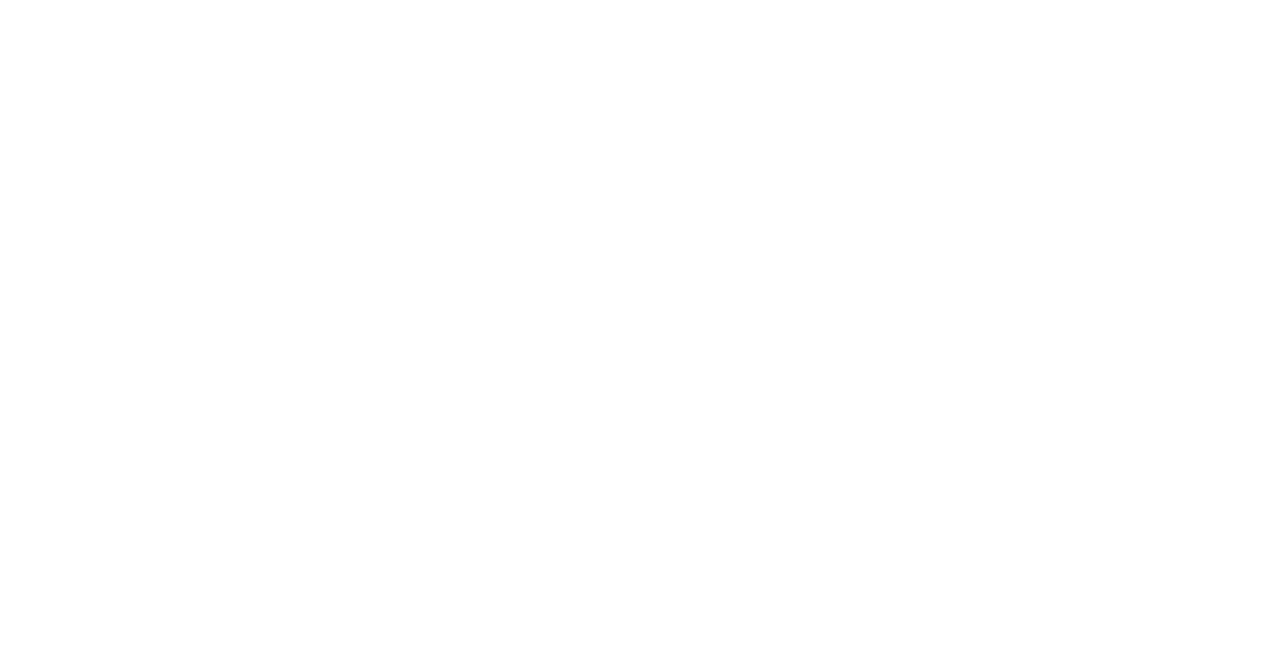
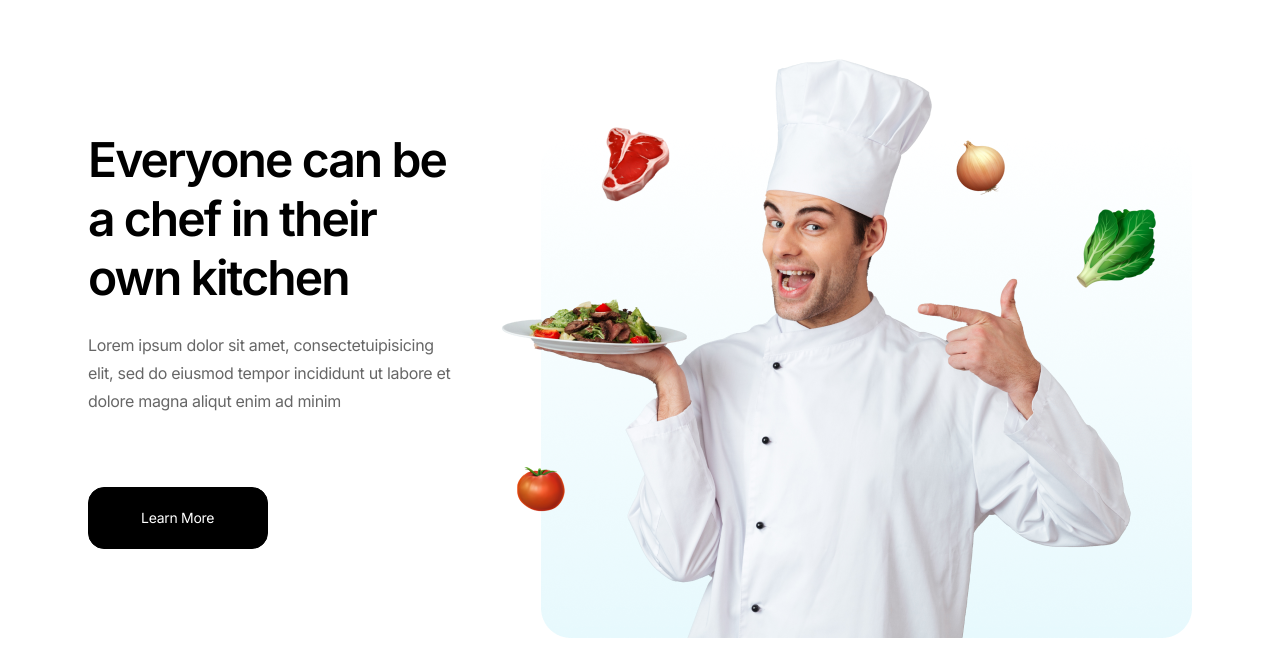
Before and after one commit to Inna-Kulish/recipes-project, a React (Vite) app: page / in a window 1280 px wide. Shown: the part 2130-2776 px from the top of the page. Before the commit the page ends 2019 px from the top, so only its background shows below. Built offline with nearby package versions, Linux system fonts and the light colour scheme; no server answers.

Commit message:
learn more section

```diff
--- /dev/null
+++ b/src/components/Button/Button.module.scss
@@ -0,0 +1,21 @@
+@import "@/styles/variables";
+
+.btn {
+  padding: 21px 53px 22px 52px;
+
+  font-size: 14px;
+  letter-spacing: -0.02em;
+
+  color: $white;
+  background-color: $black;
+  border-radius: 16px;
+  border: 1px solid $black;
+
+  transition: all 0.3s ease-in-out;
+}
+
+.btn:hover,
+.btn:focus {
+  color: $black;
+  background-color: $white;
+}
--- /dev/null
+++ b/src/components/Button/Button.tsx
@@ -0,0 +1,13 @@
+import styles from "./Button.module.scss";
+
+interface ButtonProps {
+    name: string;
+}
+
+const Button = ({name}: ButtonProps) => {
+    return (
+        <button className={styles.btn}>{name}</button>
+    )
+}
+
+export default Button;
--- /dev/null
+++ b/src/components/LearnMore/LearnMore.module.scss
@@ -0,0 +1,35 @@
+@import "@/styles/variables";
+
+.container {
+  display: flex;
+  flex-direction: column;
+  gap: 20px;
+  margin-top: 160px;
+  align-items: center;
+
+  @media screen and (min-width: 1060px) {
+    flex-direction: row;
+    justify-content: space-between;
+  }
+}
+
+.descWrap {
+  max-width: 526px;
+}
+
+.title {
+  font-size: 36px;
+  letter-spacing: -0.04em;
+
+  @media screen and (min-width: 1060px) {
+    font-size: 48px;
+  }
+}
+
+.desc {
+  margin-top: 24px;
+  margin-bottom: 72px;
+
+  line-height: 28px;
+  color: $black60;
+}
--- /dev/null
+++ b/src/components/LearnMore/LearnMore.tsx
@@ -0,0 +1,23 @@
+import Button from "../Button/Button";
+import styles from "./LearnMore.module.scss";
+import chef from "@/assets/images/learn_more/chef.png";
+
+const LearnMore = () => {
+  return (
+    <div className={styles.container}>
+      <div className={styles.descWrap}>
+        <h2 className={styles.title}>
+          Everyone can be a chef in their own kitchen
+        </h2>
+        <p className={styles.desc}>
+          Lorem ipsum dolor sit amet, consectetuipisicing elit, sed do eiusmod
+          tempor incididunt ut labore et dolore magna aliqut enim ad minim
+        </p>
+        <Button name={"Learn More"} />
+      </div>
+      <img src={chef} alt="portrait happy male chef dressed uniform" />
+    </div>
+  );
+};
+
+export default LearnMore;
--- a/src/pages/Home.tsx
+++ b/src/pages/Home.tsx
@@ -1,7 +1,8 @@
+import { useState } from "react";
 import Hero from "../components/Hero/Hero";
 import Categories from "../components/Categories/Categories";
 import Recipes from "../components/Recipes/Recipes";
-import { useState } from "react";
+import LearnMore from "../components/LearnMore/LearnMore";
 
 const Home = () => {
   const defaultCategory = "Beef";
@@ -12,6 +13,7 @@
       <Hero />
       <Categories onSelectCategory={setSelectedCategory} />
       <Recipes category={selectedCategory} />
+      <LearnMore/>
     </>
   );
 };
```
Also changed, not shown: src/assets/images/learn_more/chef.png (added).
